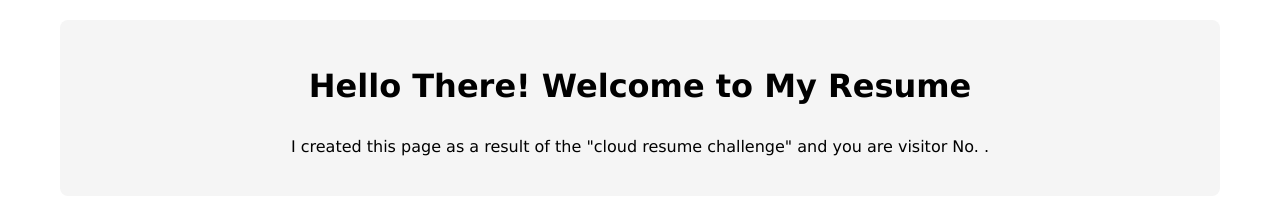
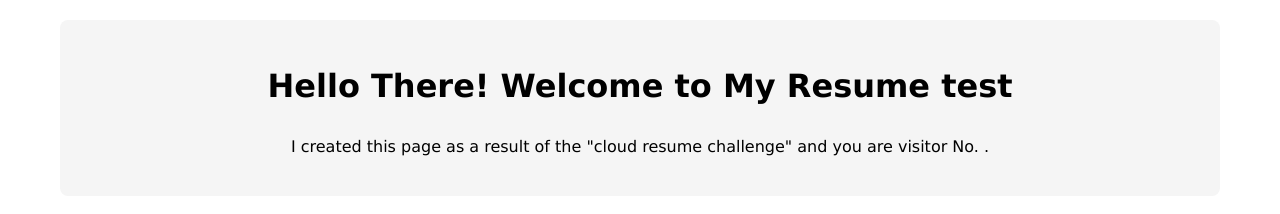
Before and after one commit to B3n7R/az-resume-challenge, a plain HTML site: page frontend/index.html in a window 1280 px wide. Shown: the top 214 px of the page. Drawn offline with Linux system fonts and the light colour scheme; no server answers.

Commit message:
change to html to test workflow

```diff
--- a/frontend/index.html
+++ b/frontend/index.html
@@ -12,7 +12,7 @@
 <body>
     <div class="container">
         <div class="welcome">
-            <h1>Hello There! Welcome to My Resume</h1>
+            <h1>Hello There! Welcome to My Resume test</h1>
             <p>I created this page as a result of the "cloud resume challenge" and you are visitor No. <a id="counter"></a>.</p>
         </div>
 
```
